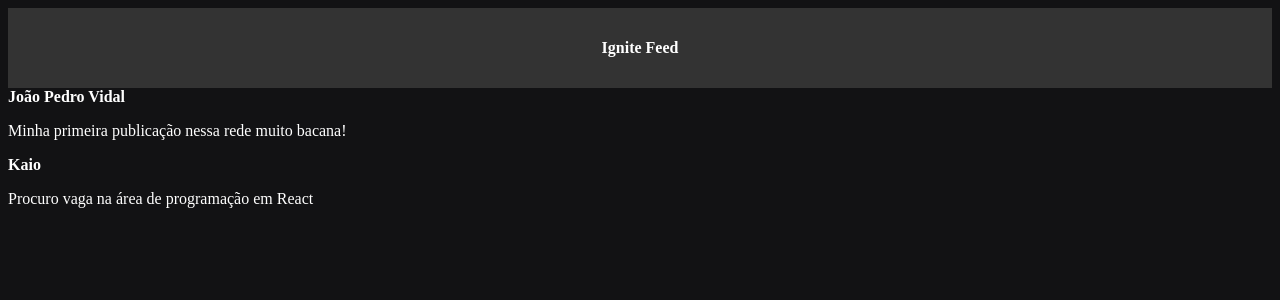
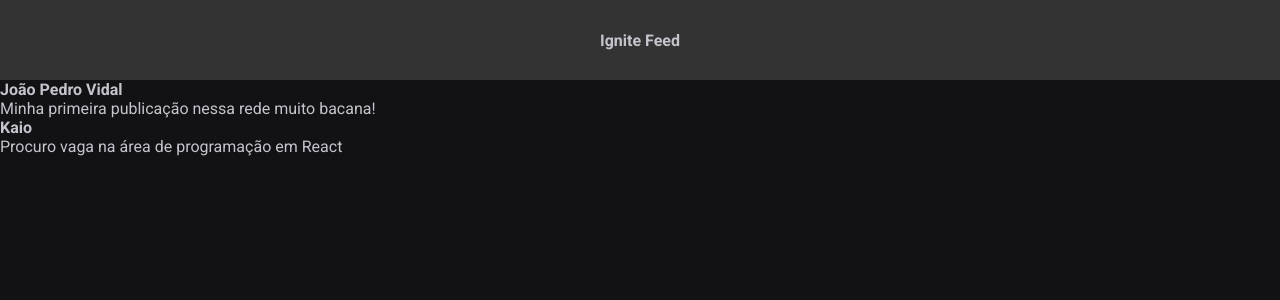
Before and after one commit to joaopedrovidal/Ignite-Feed, a React (Vite) app: page / in a window 1280 px wide. Shown: the top 300 px of the page. Built offline with nearby package versions, Linux system fonts and the light colour scheme.

Commit message:
global css

```diff
--- a/index.html
+++ b/index.html
@@ -2,6 +2,9 @@
 <html lang="en">
   <head>
     <meta charset="UTF-8" />
+    <link rel="preconnect" href="https://fonts.googleapis.com"/>
+    <link rel="preconnect" href="https://fonts.gstatic.com" crossorigin/>
+    <link href="https://fonts.googleapis.com/css2?family=Roboto:ital,wght@0,100;0,300;0,400;0,500;0,700;0,900;1,100;1,300;1,400;1,500;1,700;1,900&display=swap" rel="stylesheet"/>
     <meta name="viewport" content="width=device-width, initial-scale=1.0" />
     <title>Ignite Feed</title>
   </head>
--- a/src/App.jsx
+++ b/src/App.jsx
@@ -1,6 +1,7 @@
 import { Header } from './components/Header';
 import { Post } from './Post';
-import './styles.css';
+
+import './global.css';
 
 
 export function App() {
--- /dev/null
+++ b/src/global.css
@@ -0,0 +1,31 @@
+:root{
+    --white: #fff;
+    --gray-100: #e1e1e6;
+    --gray-300: #c4c4cc;
+    --gray-400: #8d8d99;
+    --gray-600: #323238;
+    --gray-700: #29292e;
+    --gray-800: #202024;
+    --gray-900: #121214;
+
+    --green-500: #00875f;
+
+}
+
+*{
+    margin: 0;
+    padding: 0;
+    box-sizing: border-box;
+}
+
+body{
+    background: var(--gray-900);
+    color: var(--gray-300);
+    -webkit-font-smoothing: antialiased;
+}
+
+body, input, textarea, button{
+    font-family: 'Roboto', sans-serif;
+    font-weight: 400;
+    font-size: 1rem;
+}
--- a/src/styles.css
+++ /dev/null
@@ -1,4 +0,0 @@
-body{
-    background: #121214;
-    color: #FFF;
-}
```
